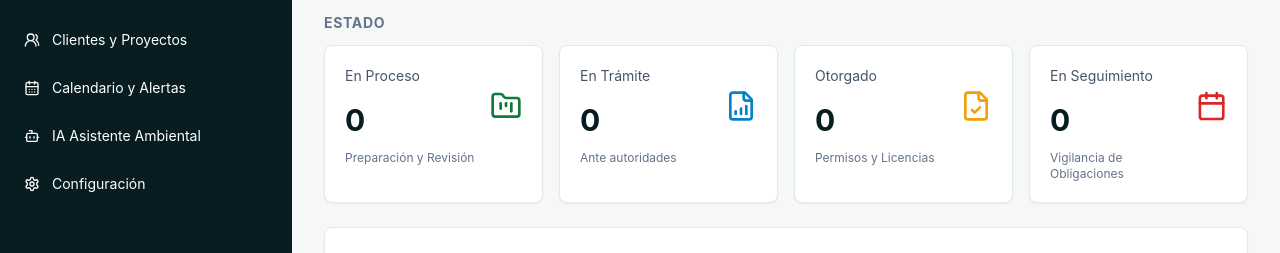
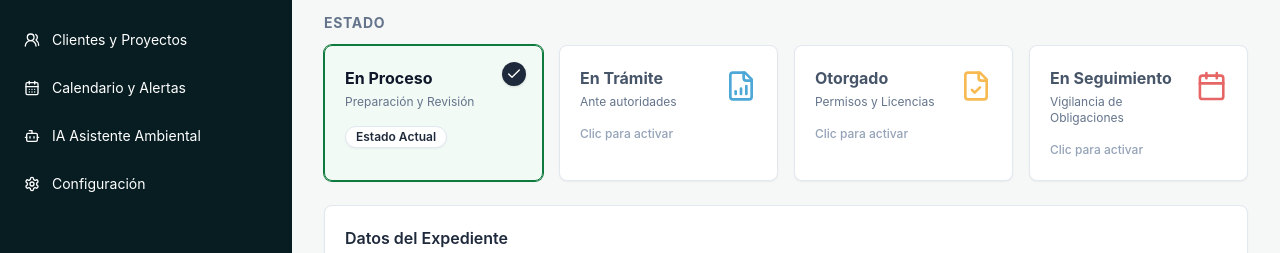
Before and after one commit to FreddyForeroMancera/erfor, a Next.js app: page /expedientes/1 in a window 1280 px wide. Shown: the part 188-441 px from the top of the page. Built offline with nearby package versions, Linux system fonts and the light colour scheme; no server answers.

Commit message:
ui: convertir tarjetas de kpis de expediente en selectores logicos de estado actual

```diff
--- a/src/app/expedientes/[id]/page.tsx
+++ b/src/app/expedientes/[id]/page.tsx
@@ -3,7 +3,7 @@
 import { useEffect, useState, use, Fragment } from "react";
 import { Dialog, Transition } from "@headlessui/react";
 import { AppShell } from "@/components/app-shell";
-import { Loader2, ArrowLeft, FolderKanban, FileBarChart, FileArchive, Leaf, Upload, FileCheck, Calendar, X } from "lucide-react";
+import { Loader2, ArrowLeft, FolderKanban, FileBarChart, FileArchive, Leaf, Upload, FileCheck, Calendar, X, Check } from "lucide-react";
 import { ObligationsModule } from "@/components/obligations-module";
 import { CalendarModule } from "@/components/calendar-module";
 import { PhotoGalleryModule } from "@/components/photo-gallery-module";
@@ -36,6 +36,7 @@ export default function FileDetailPage({ params }: { params: Promise<{ id: strin
   const [dashboardData, setDashboardData] = useState<any>(null);
   const [loading, setLoading] = useState(true);
   const [isNewTaskModalOpen, setIsNewTaskModalOpen] = useState(false);
+  const [currentStatus, setCurrentStatus] = useState("En Proceso");
 
   useEffect(() => {
     async function loadData() {
@@ -106,46 +107,39 @@ export default function FileDetailPage({ params }: { params: Promise<{ id: strin
           <h2 className="text-sm font-bold text-slate-500 uppercase tracking-wider">Estado</h2>
         </div>
         <div className="mb-6 grid gap-4 md:grid-cols-2 xl:grid-cols-4">
-          <article className="rounded-lg border border-slate-200 bg-white p-5 shadow-sm">
-            <div className="flex items-start justify-between">
-              <div>
-                <p className="text-sm text-slate-600">En Proceso</p>
-                <p className="mt-4 text-3xl font-bold">0</p>
-                <p className="mt-3 text-xs text-slate-500">Preparación y Revisión</p>
-              </div>
-              <FolderKanban className="mt-6 h-8 w-8 text-erfor-green" />
-            </div>
-          </article>
-          <article className="rounded-lg border border-slate-200 bg-white p-5 shadow-sm">
-            <div className="flex items-start justify-between">
-              <div>
-                <p className="text-sm text-slate-600">En Trámite</p>
-                <p className="mt-4 text-3xl font-bold">{file.procedures?.length || 0}</p>
-                <p className="mt-3 text-xs text-slate-500">Ante autoridades</p>
-              </div>
-              <FileBarChart className="mt-6 h-8 w-8 text-sky-600" />
-            </div>
-          </article>
-          <article className="rounded-lg border border-slate-200 bg-white p-5 shadow-sm">
-            <div className="flex items-start justify-between">
-              <div>
-                <p className="text-sm text-slate-600">Otorgado</p>
-                <p className="mt-4 text-3xl font-bold">0</p>
-                <p className="mt-3 text-xs text-slate-500">Permisos y Licencias</p>
-              </div>
-              <FileCheck className="mt-6 h-8 w-8 text-amber-500" />
-            </div>
-          </article>
-          <article className="rounded-lg border border-slate-200 bg-white p-5 shadow-sm">
-            <div className="flex items-start justify-between">
-              <div>
-                <p className="text-sm text-slate-600">En Seguimiento</p>
-                <p className="mt-4 text-3xl font-bold">{file.procedures?.length || 0}</p>
-                <p className="mt-3 text-xs text-slate-500">Vigilancia de Obligaciones</p>
-              </div>
-              <Calendar className="mt-6 h-8 w-8 text-red-600" />
-            </div>
-          </article>
+          {[
+            { label: "En Proceso", sub: "Preparación y Revisión", icon: FolderKanban, color: "text-erfor-green", activeColor: "border-erfor-green bg-green-50/50 ring-1 ring-erfor-green" },
+            { label: "En Trámite", sub: "Ante autoridades", icon: FileBarChart, color: "text-sky-600", activeColor: "border-sky-600 bg-sky-50/50 ring-1 ring-sky-600" },
+            { label: "Otorgado", sub: "Permisos y Licencias", icon: FileCheck, color: "text-amber-500", activeColor: "border-amber-500 bg-amber-50/50 ring-1 ring-amber-500" },
+            { label: "En Seguimiento", sub: "Vigilancia de Obligaciones", icon: Calendar, color: "text-red-600", activeColor: "border-red-600 bg-red-50/50 ring-1 ring-red-600" },
+          ].map(({ label, sub, icon: Component, color, activeColor }) => {
+            const isActive = currentStatus === label;
+            return (
+              <article
+                key={label}
+                onClick={() => setCurrentStatus(label)}
+                className={`relative cursor-pointer rounded-lg border p-5 shadow-sm transition-all hover:-translate-y-1 hover:shadow-md ${isActive ? activeColor : 'border-slate-200 bg-white hover:border-slate-300'}`}
+              >
+                {isActive && (
+                  <div className="absolute top-4 right-4 flex h-6 w-6 items-center justify-center rounded-full bg-slate-800 text-white shadow">
+                    <Check className="h-4 w-4" />
+                  </div>
+                )}
+                <div className="flex items-start justify-between">
+                  <div>
+                    <p className={`font-bold ${isActive ? 'text-slate-900' : 'text-slate-600'}`}>{label}</p>
+                    <p className="mt-1 text-xs text-slate-500">{sub}</p>
+                    {isActive ? (
+                      <span className="mt-4 inline-block rounded-full bg-white px-2.5 py-0.5 text-xs font-semibold text-slate-800 shadow-sm border border-slate-200">Estado Actual</span>
+                    ) : (
+                      <span className="mt-4 inline-block text-xs font-medium text-slate-400">Clic para activar</span>
+                    )}
+                  </div>
+                  {!isActive && <Component className={`mt-1 h-8 w-8 ${color} opacity-70 transition-transform group-hover:scale-110`} />}
+                </div>
+              </article>
+            );
+          })}
         </div>
 
         <section className="flex flex-col gap-4">
```
